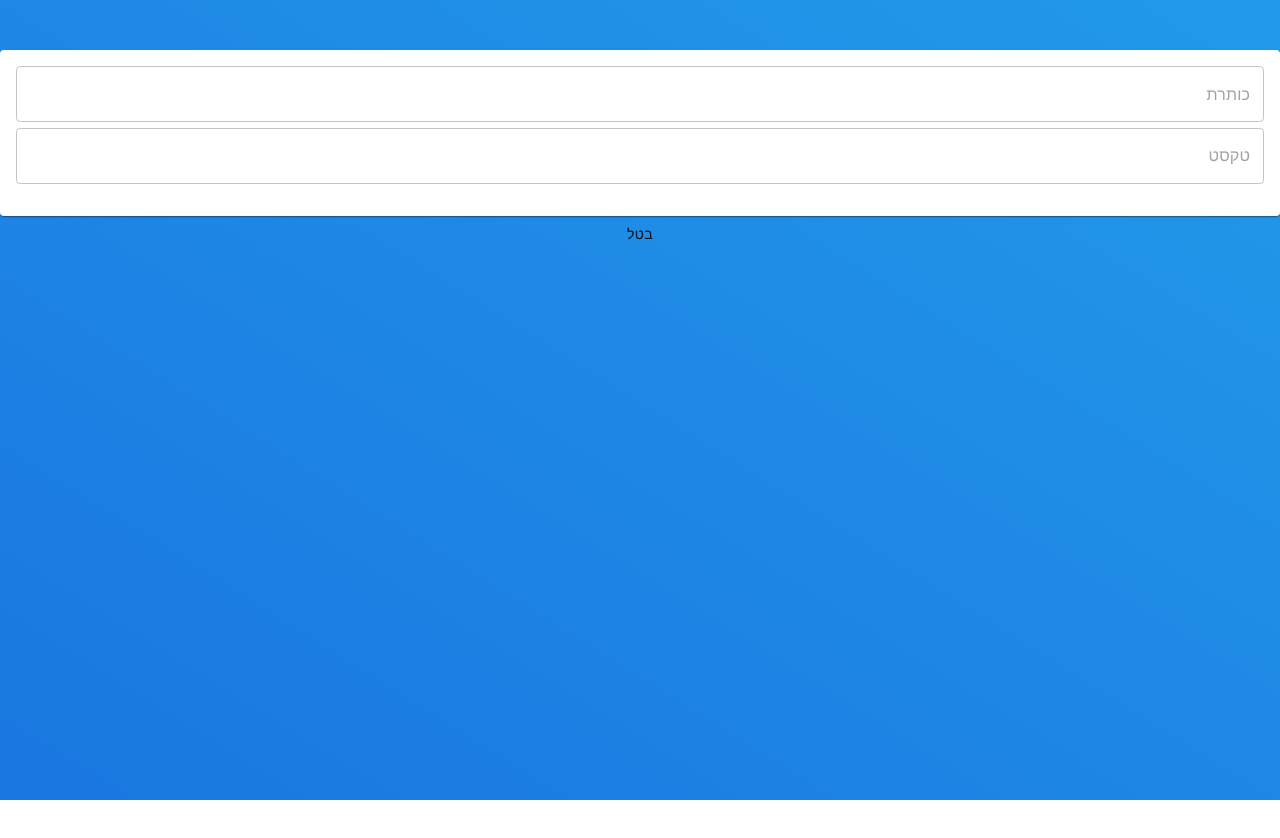
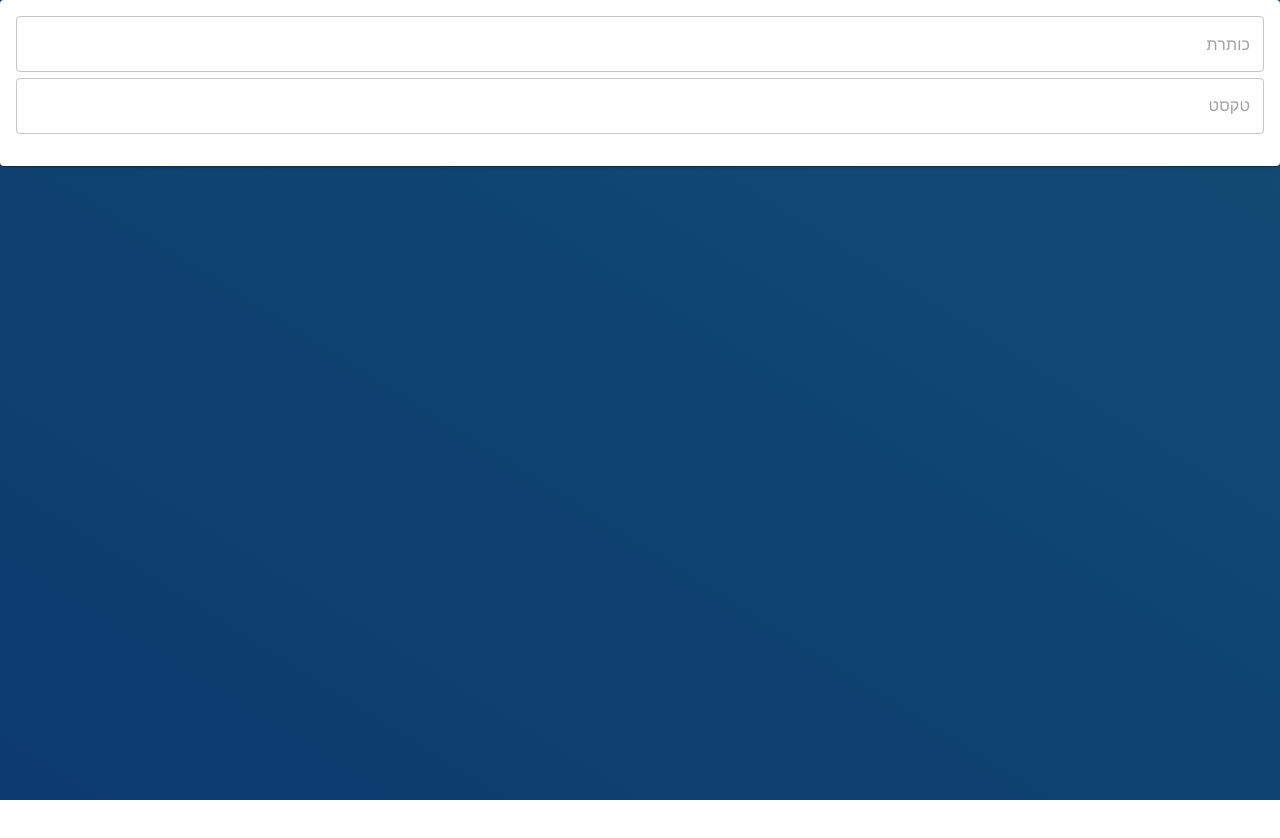
Before and after one commit to TheMrPizza/iListener, a React (Create React App) app in the folder ilistener/: page / in a window 1280 px wide. Both pictures are taken after a click on the button "צור פוסט חדש". Shown: the top 838 px of the page. Built offline with nearby package versions, Linux system fonts and the light colour scheme.

Commit message:
Fuck you all

```diff
--- a/ilistener/src/pages/homePage.js
+++ b/ilistener/src/pages/homePage.js
@@ -3,10 +3,24 @@ import Feed from '../components/feed';
 import PostCreation from '../components/postCreation';
 import {getPosts, createPost} from '../services/postsService';
 import '../App.css';
-import { Button } from '@material-ui/core';
+import { Button, Modal } from '@material-ui/core';
 
 const text = 'Lorem ipsum dolor sit amet, consectetur adipiscing elit, sed do eiusmod tempor incididunt ut labore et dolore magna aliqua. Ut enim ad minim veniam, quis nostrud exercitation ullamco laboris nisi ut aliquip ex ea commodo consequat. Duis aute irure dolor in reprehenderit in voluptate velit esse cillum dolore eu fugiat nulla pariatur. Excepteur sint occaecat cupidatat non proident, sunt in culpa qui officia deserunt mollit anim id est laborum.';
 const title = 'Lorem ipsum dolor sit amet';
+
+function rand() {
+    return Math.round(Math.random() * 20) - 10;
+  }
+
+function getModalStyle() {
+    const top = 50;
+    const left = 50;
+
+    return {
+      top: `250px`,
+      left: `250px`,
+    };
+  }
 
 export default function HomePage(props) {
     const [isOpen, setIsOpen] = useState(false);
@@ -22,8 +36,15 @@ export default function HomePage(props) {
 
     return (
         <div className={"home-page"} style={{'padding-top': '50px'}}>
-            {isOpen && <PostCreation submitPost={submitPost}/>}
-            {isOpen && <Button onClick={() => setIsOpen(false)}>בטל</Button>}
+            <Modal
+                open={isOpen}
+                onClose={() => setIsOpen(false)}
+            >
+                <div style={getModalStyle()}>
+                    <PostCreation submitPost={submitPost}/>
+                </div>
+            </Modal>
+            {/* {isOpen && <Button onClick={() => setIsOpen(false)}>בטל</Button>} */}
             {!isOpen && <Button onClick={() => {setIsOpen(true)}}>צור פוסט חדש</Button>}
             {!isOpen && <Feed posts={[{content: text, title: title, id:5, containsBadWords: true}]}/>}
         </div>
```
